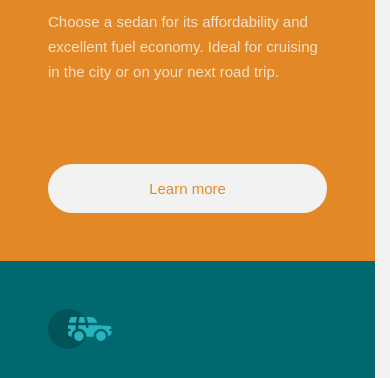
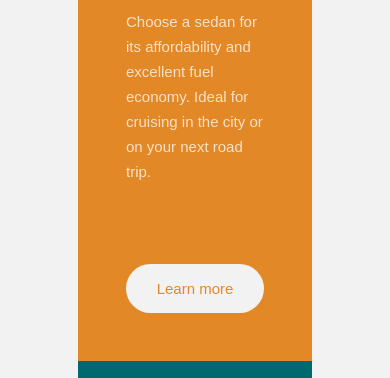
Before and after one commit to syed73a/3-column-preview-card-component, a plain HTML site: page index.html in a window 390 px wide. Shown: the part 187-565 px from the top of the page. Drawn offline with Linux system fonts and the light colour scheme.

Commit message:
Update styles.css

```diff
--- a/styles.css
+++ b/styles.css
@@ -136,12 +136,12 @@ p{
 
 /* ||MEDIA QUERY */
 
-@media only screen and (max-width:700px){
+@media only screen and (max-width:800px){
   .grid{
-    width: 100%;
+    width: 60%;
     grid-template-columns: 1fr;
-    margin: 0;
-    max-width: 375px;
+    margin: 0 auto;
+
   }
 
   .left-col{
@@ -152,3 +152,8 @@ p{
     border-radius: 0 0 8px 8px;
   }
 }
+@media only screen and (max-width:500px){
+  .grid{
+    width:100;
+  }
+}
```
